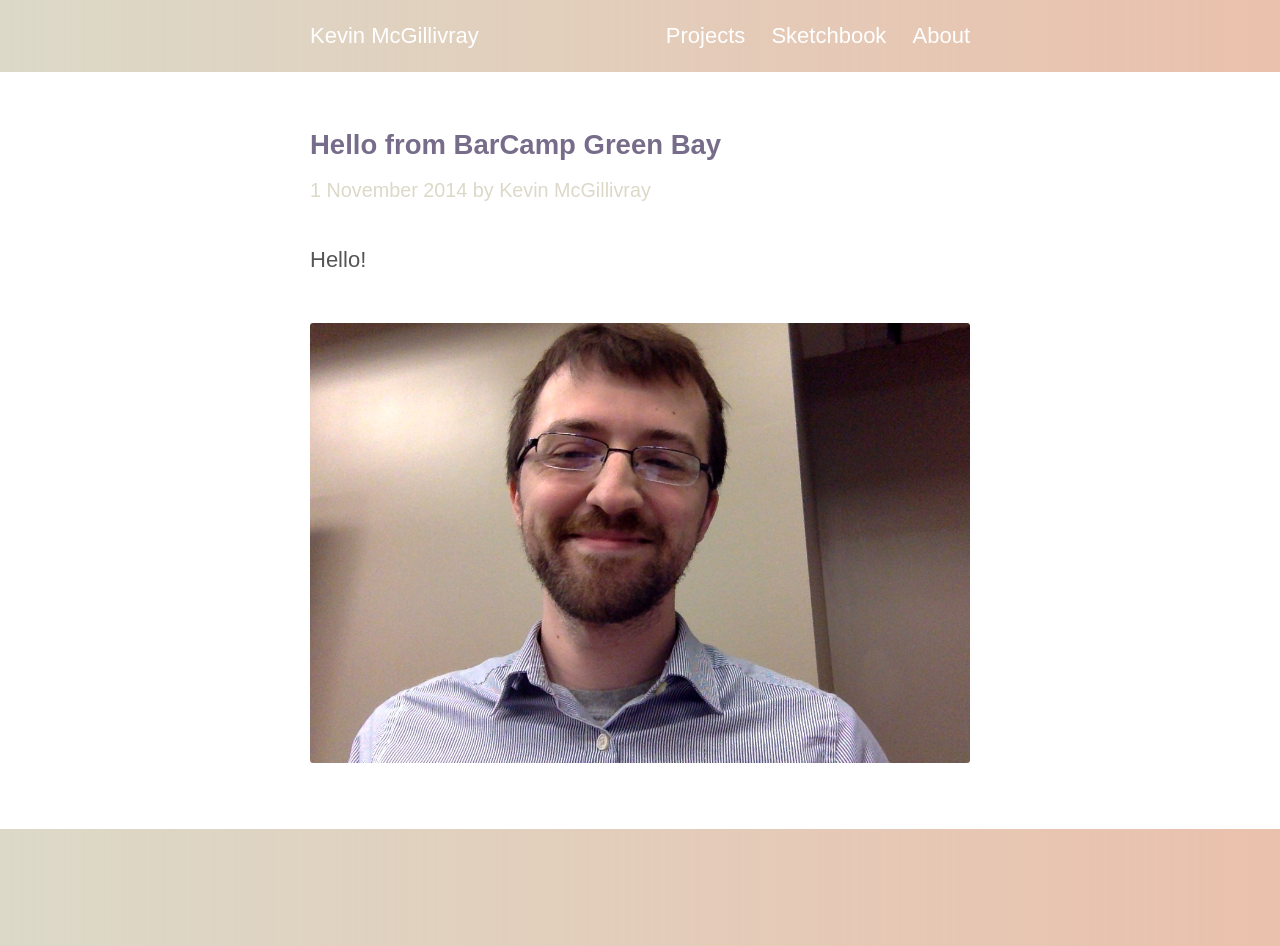
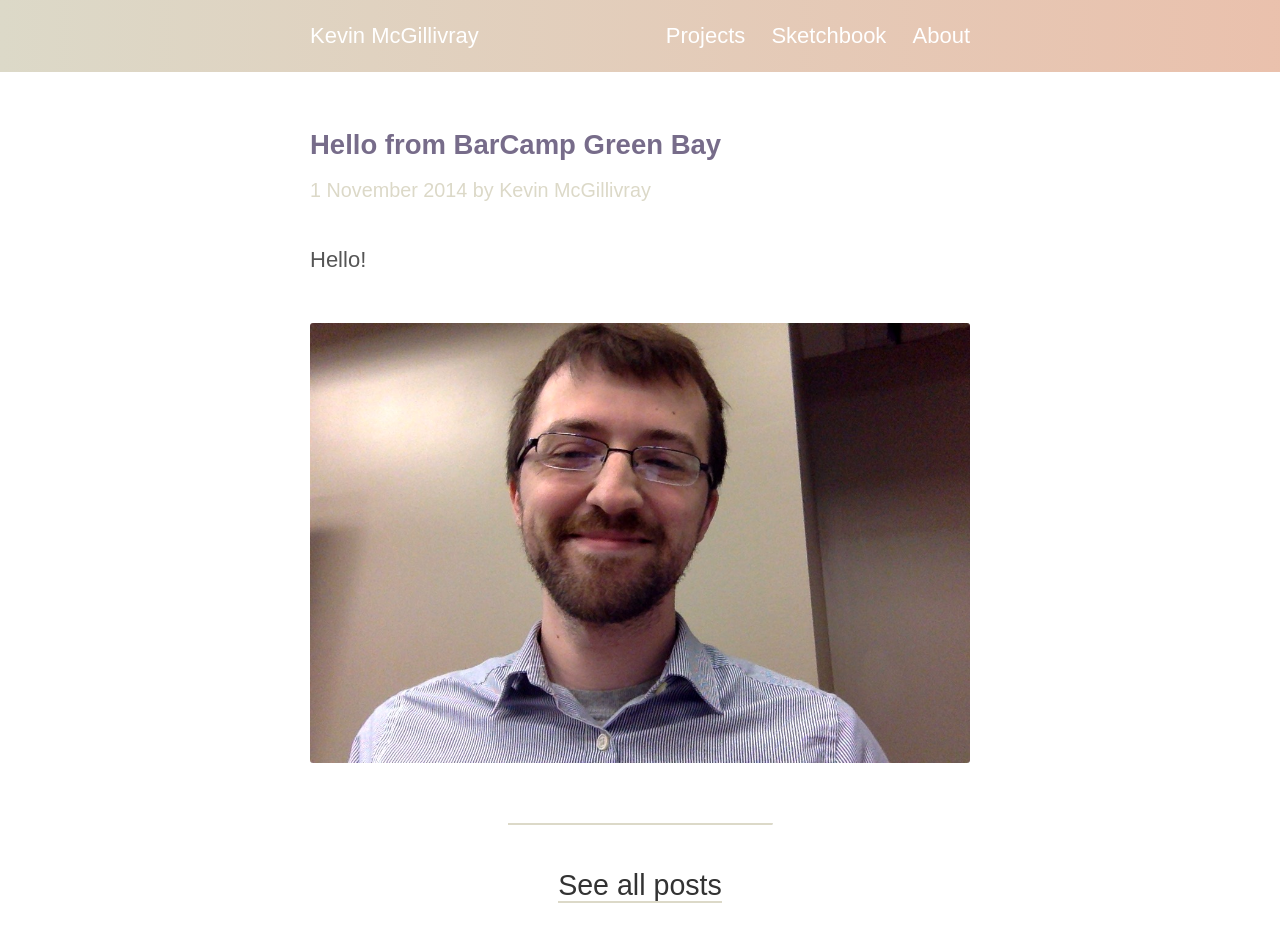
Before and after one commit to kmcgillivray/kmcgillivray.github.io, a Jekyll site: the page built from _posts/2014-11-01-hello-from-barcamp-green-bay.md, in a window 1280 px wide. Built offline with Jekyll 4.4.1, drawn with Linux system fonts in a browser that asks for light colours; nearby versions of some CDN libraries.

Commit message:
Add archive link to posts pages.

```diff
--- a/_layouts/post.html
+++ b/_layouts/post.html
@@ -10,4 +10,10 @@ newsletter: true
   </div>
   {{ content }}
 
+  <hr>
+
+  <div class="post-footer">
+    <a href="/archive">See all posts</a>
+  </div>
+
 </div>
```
